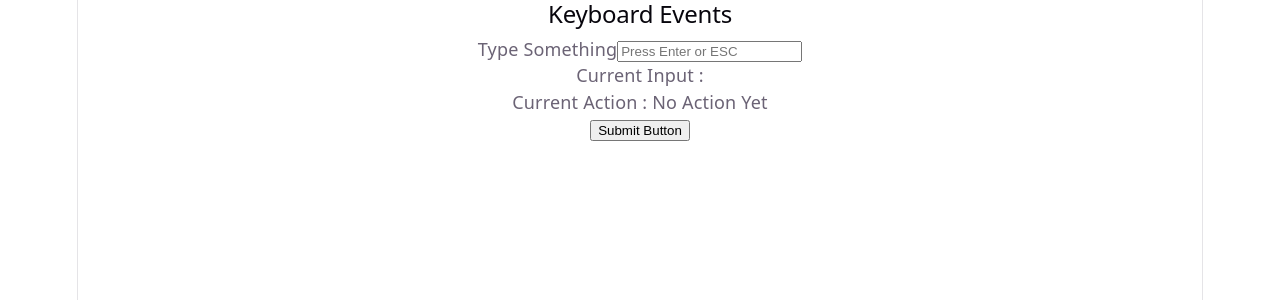
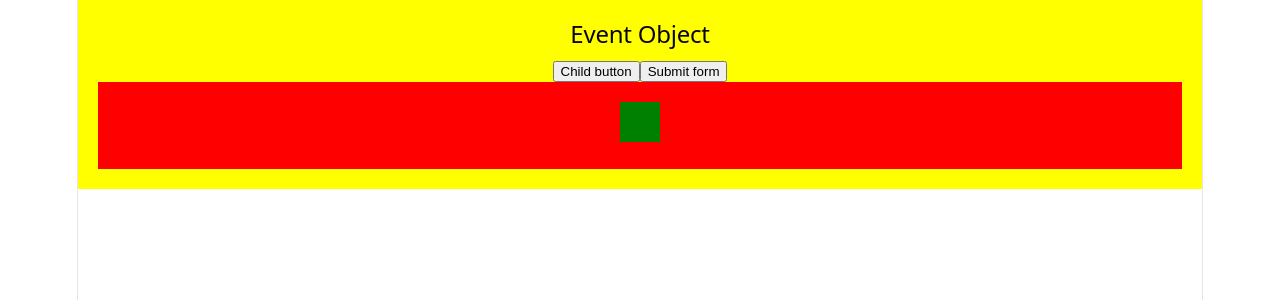
Before and after one commit to nandinirrr2450-source/MERN_Stu_FebMay26_Mys, a React (Vite) app in the folder W10/D3/my-event-app/: page / in a window 1280 px wide. Shown: the top 300 px of the page. Built offline with nearby package versions, Linux system fonts and the light colour scheme.

Commit message:
added stop event propagation

```diff
--- a/W10/D3/my-event-app/src/App.jsx
+++ b/W10/D3/my-event-app/src/App.jsx
@@ -10,6 +10,7 @@ import {UseCallbackEvents} from "./components/p5.jsx"
 import {EventDeligation} from "./components/p6.jsx"
 import {FormsPattern} from "./components/p7.jsx"
 import {KeyboardEvent} from "./components/p8.jsx"
+import {EventObj} from "./components/p9.jsx"
 
 function App() {
 
@@ -22,7 +23,8 @@ function App() {
       {/* <UseCallbackEvents/> */}
       {/* <EventDeligation/> */}
       {/* <FormsPattern/> */}
-      <KeyboardEvent/>
+      {/* <KeyboardEvent/> */}
+      <EventObj/>
     </>
   )
 }
```
